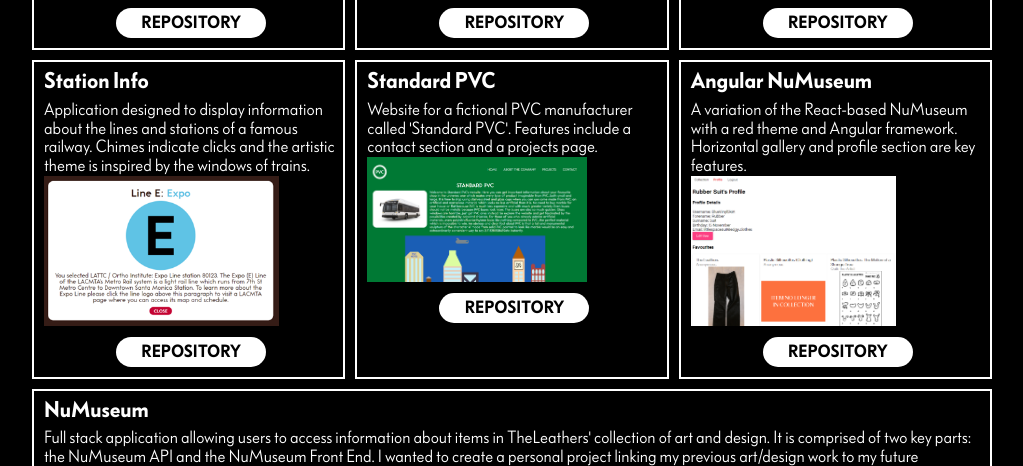
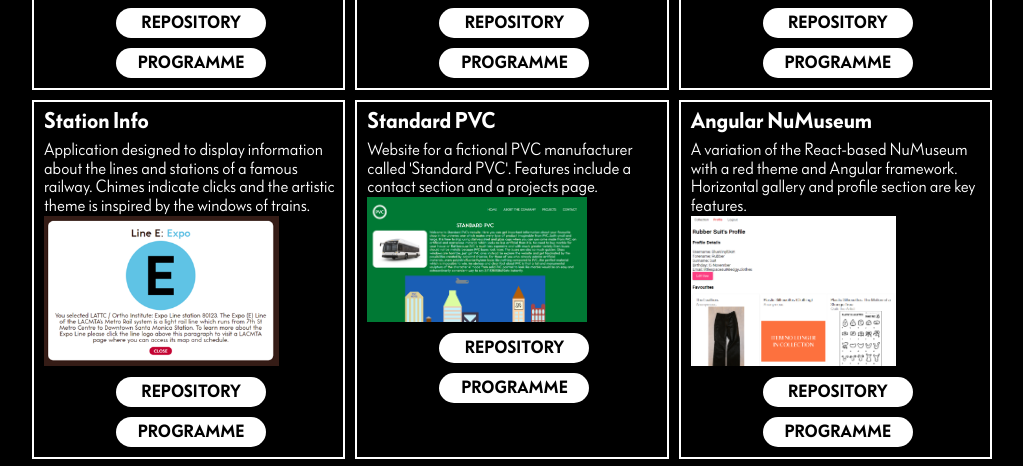
Before and after one commit to DelacorteClock/TheLeathers, a plain HTML site: page work.html in a window 1280 px wide. Shown: the part 458-924 px from the top of the page, without its empty margins (128-1151 px from the left). Drawn offline with Linux system fonts and the light colour scheme.

Commit message:
Added links

```diff
--- a/work.html
+++ b/work.html
@@ -45,6 +45,9 @@
                     <div class='centrebutton'>
                         <button onclick="window.location.href = 'https://github.com/DelacorteClock/LeatherPants';" class='genericbutton'>REPOSITORY</button>
                     </div>
+                    <div class='centrebutton'>
+                        <button onclick="window.location.href = 'https://youtu.be/OxFHzoORM90';" class='genericbutton'>PROGRAMME</button>
+                    </div>
                 </div>
                 <div class='standardgriditem'>
                     <h2 class='smallhead'>EdgyEvents</h2>
@@ -52,6 +55,9 @@
                     <img style='height: 150px' src='img/EdgyEvents.png'>
                     <div class='centrebutton'>
                         <button onclick="window.location.href = 'https://github.com/DelacorteClock/meet';" class='genericbutton'>REPOSITORY</button>
+                    </div>
+                    <div class='centrebutton'>
+                        <button onclick="window.location.href = 'https://delacorteclock.github.io/meet';" class='genericbutton'>PROGRAMME</button>
                     </div>
                 </div>
                 <div class='standardgriditem'>
@@ -61,13 +67,19 @@
                     <div class='centrebutton'>
                         <button onclick="window.location.href = 'https://github.com/DelacorteClock/ListMake';" class='genericbutton'>REPOSITORY</button>
                     </div>
+                    <div class='centrebutton'>
+                        <button onclick="window.location.href = 'https://delacorteclock.github.io/ListMake';" class='genericbutton'>PROGRAMME</button>
+                    </div>
                 </div>
                 <div class='standardgriditem'>
                     <h2 class='smallhead'>Station Info</h2>
                     <p class='basictext'>Application designed to display information about the lines and stations of a famous railway. Chimes indicate clicks and the artistic theme is inspired by the windows of trains.</p>
                     <img style='height: 150px' src='img/StationInfo.png'>
                     <div class='centrebutton'>
-                        <button onclick="window.location.href = 'https://github.com/DelacorteClock/LA-Metro-Stations';" class='genericbutton'>REPOSITORY</button>
+                        <button onclick="window.location.href = 'https://github.com/DelacorteClock/A1L8';" class='genericbutton'>REPOSITORY</button>
+                    </div>
+                    <div class='centrebutton'>
+                        <button onclick="window.location.href = 'https://delacorteclock.github.io/A1L8';" class='genericbutton'>PROGRAMME</button>
                     </div>
                 </div>
                 <div class='standardgriditem'>
@@ -77,6 +89,9 @@
                     <div class='centrebutton'>
                         <button onclick="window.location.href = 'https://github.com/DelacorteClock/StandardPVC';" class='genericbutton'>REPOSITORY</button>
                     </div>
+                    <div class='centrebutton'>
+                        <button onclick="window.location.href = 'https://delacorteclock.github.io/StandardPVC';" class='genericbutton'>PROGRAMME</button>
+                    </div>
                 </div>
                 <div class='standardgriditem'>
                     <h2 class='smallhead'>Angular NuMuseum</h2>
@@ -84,6 +99,9 @@
                     <img style='height: 150px' src='img/NuMuseumAngular.png'>
                     <div class='centrebutton'>
                         <button onclick="window.location.href = 'https://github.com/DelacorteClock/NuMuseumByTheLeathers';" class='genericbutton'>REPOSITORY</button>
+                    </div>
+                    <div class='centrebutton'>
+                        <button onclick="window.location.href = 'https://delacorteclock.github.io/NuMuseumByTheLeathers';" class='genericbutton'>PROGRAMME</button>
                     </div>
                 </div>
                 <div class='standardgriditem'>
@@ -95,6 +113,9 @@
                     <div class='centrebutton'>
                         <button onclick="window.location.href = 'https://github.com/DelacorteClock/NuMuseumClient';" class='genericbutton isolatebutton'>REPOSITORY</button>
                         <button onclick="window.location.href = 'https://drive.google.com/file/d/1C3TlG72IxzFnNP3a-Ax51oZQ-64ZBxyk/view';" class='genericbutton'>CASE STUDY</button>
+                    </div>
+                    <div class='centrebutton'>
+                        <button onclick="window.location.href = 'https://leatherpants.netlify.app';" class='genericbutton'>PROGRAMME</button>
                     </div>
                 </div>
             </div>
```
